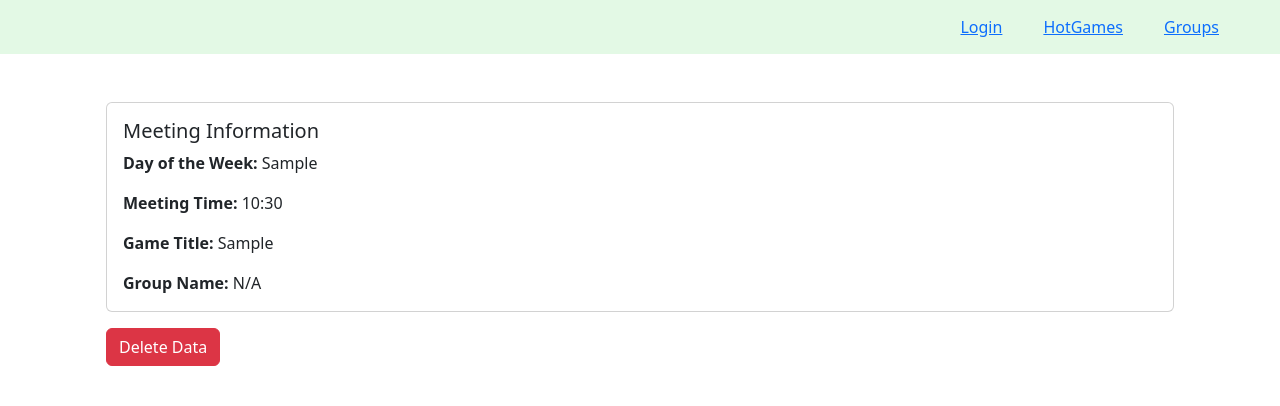
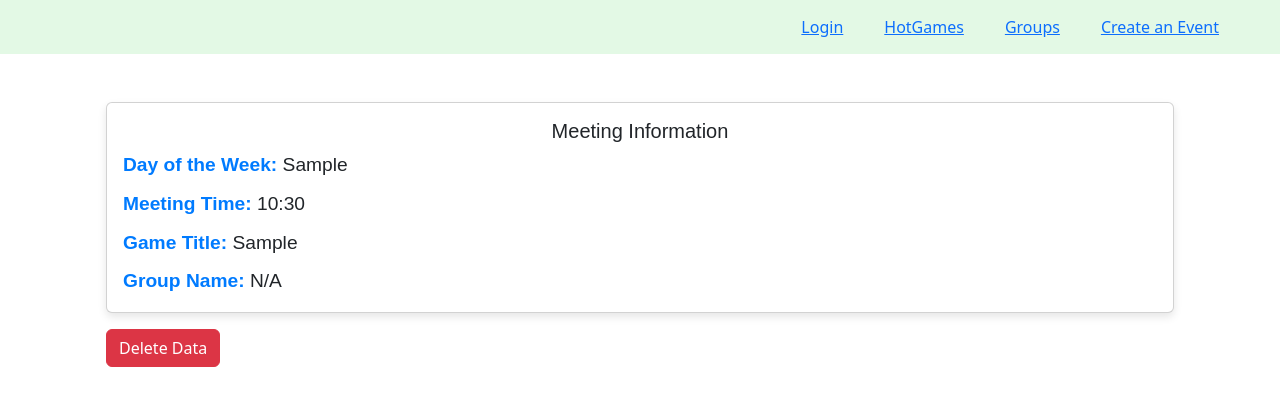
Before and after one commit to fluviangumbo/Board-Game-Night, a React (Vite) app in the folder client/: page /calendar in a window 1280 px wide. Both pictures are taken after typing "Sample", "10:30", "Sample" into the empty fields and a click on the button "Submit". Shown: the top 406 px of the page. Built offline with nearby package versions, Linux system fonts and the light colour scheme.

Commit message:
formatted calendar

```diff
--- a/client/src/components/Navbar.tsx
+++ b/client/src/components/Navbar.tsx
@@ -41,6 +41,9 @@ const Navbar = () => {
         <button className='btn' type='button'>
           <Link to='/groups'>Groups</Link>
         </button>
+        <button className='btn' type='button'>
+          <Link to='/calendar'>Create an Event</Link>
+        </button>
       </div>
     </div>
   );
--- a/client/src/components/calendar/calendarForm.tsx
+++ b/client/src/components/calendar/calendarForm.tsx
@@ -33,7 +33,7 @@ const MeetingForm = ({onSubmit}: { onSubmit: (data: MeetingData) => void }) => {
   };
 
   return (
-    <Form onSubmit={handleSubmit} className="p-4">
+    <Form onSubmit={handleSubmit} className="p-4 container-bx">
       <Row className="mb-3">
         <Form.Group as={Col} controlId="formDayOfWeek">
           <Form.Label>Day of the Week</Form.Label>
--- a/client/src/components/calendar/displayData.tsx
+++ b/client/src/components/calendar/displayData.tsx
@@ -14,19 +14,19 @@ const DisplayData: React.FC<DisplayDataProps> = ({ formData }) => {
   const { dayOfWeek, meetingTime, gameTitle, groupName } = formData;
 
   return (
-    <Card className="mt-4">
+    <Card className="mt-4 custom-card">
       <Card.Body>
-        <Card.Title>Meeting Information</Card.Title>
-        <Card.Text>
+        <Card.Title className="card-title">Meeting Information</Card.Title>
+        <Card.Text className="card-text">
           <strong>Day of the Week:</strong> {dayOfWeek || 'N/A'}
         </Card.Text>
-        <Card.Text>
+        <Card.Text className="card-text">
           <strong>Meeting Time:</strong> {meetingTime || 'N/A'}
         </Card.Text>
-        <Card.Text>
+        <Card.Text className="card-text">
           <strong>Game Title:</strong> {gameTitle || 'N/A'}
         </Card.Text>
-        <Card.Text>
+        <Card.Text className="card-text">
           <strong>Group Name:</strong> {groupName || 'N/A'}
         </Card.Text>
       </Card.Body>
--- a/client/src/index.css
+++ b/client/src/index.css
@@ -476,3 +476,46 @@ body {
   outline: none;                /* Remove default focus outline */
   box-shadow: 0 0 0 3px rgba(130, 138, 145, 0.5); /* Custom focus shadow */
 }
+
+.container-bx {
+  /* background-color: #f1f7c8; Light background color */
+  padding: 20px;             /* Inner spacing */
+  border-radius: 15px;        /* Curved corners */
+  box-shadow: 0 4px 8px rgba(0, 0, 0, 0.1); /* Soft shadow for depth */
+  width: 50%;                /* Width of the container */
+  margin: 20px auto;
+  text-align: center;
+  align-items: center;
+ font-weight: bold;
+}
+
+.custom-card {
+  background-color: #f8f9fa;          /* Light gray background */
+  border: 1px solid #ced4da;          /* Light border */
+  border-radius: 10px;                /* Rounded corners */
+  box-shadow: 0 4px 8px rgba(0, 0, 0, 0.1); /* Subtle shadow for depth */
+  transition: transform 0.3s;         /* Transition for hover effect */
+}
+
+.custom-card:hover {
+  transform: translateY(-5px);        /* Lift effect on hover */
+}
+
+.card-title {
+  font-family: 'Poppins', sans-serif; /* Modern font */
+  font-size: 2rem;                    /* Large title */
+  color: #007bff;                     /* Blue title color */
+  text-align: center;                 /* Center the title */
+  margin-bottom: 15px;                /* Spacing below the title */
+}
+
+.card-text {
+  font-family: 'Arial', sans-serif;   /* Default font for text */
+  font-size: 1.2rem;                  /* Slightly larger text */
+  color: #212529;                     /* Dark gray text */
+  margin-bottom: 10px;                /* Space between text items */
+}
+
+.card-text strong {
+  color: #007bff;                     /* Blue color for bold text */
+}
```
